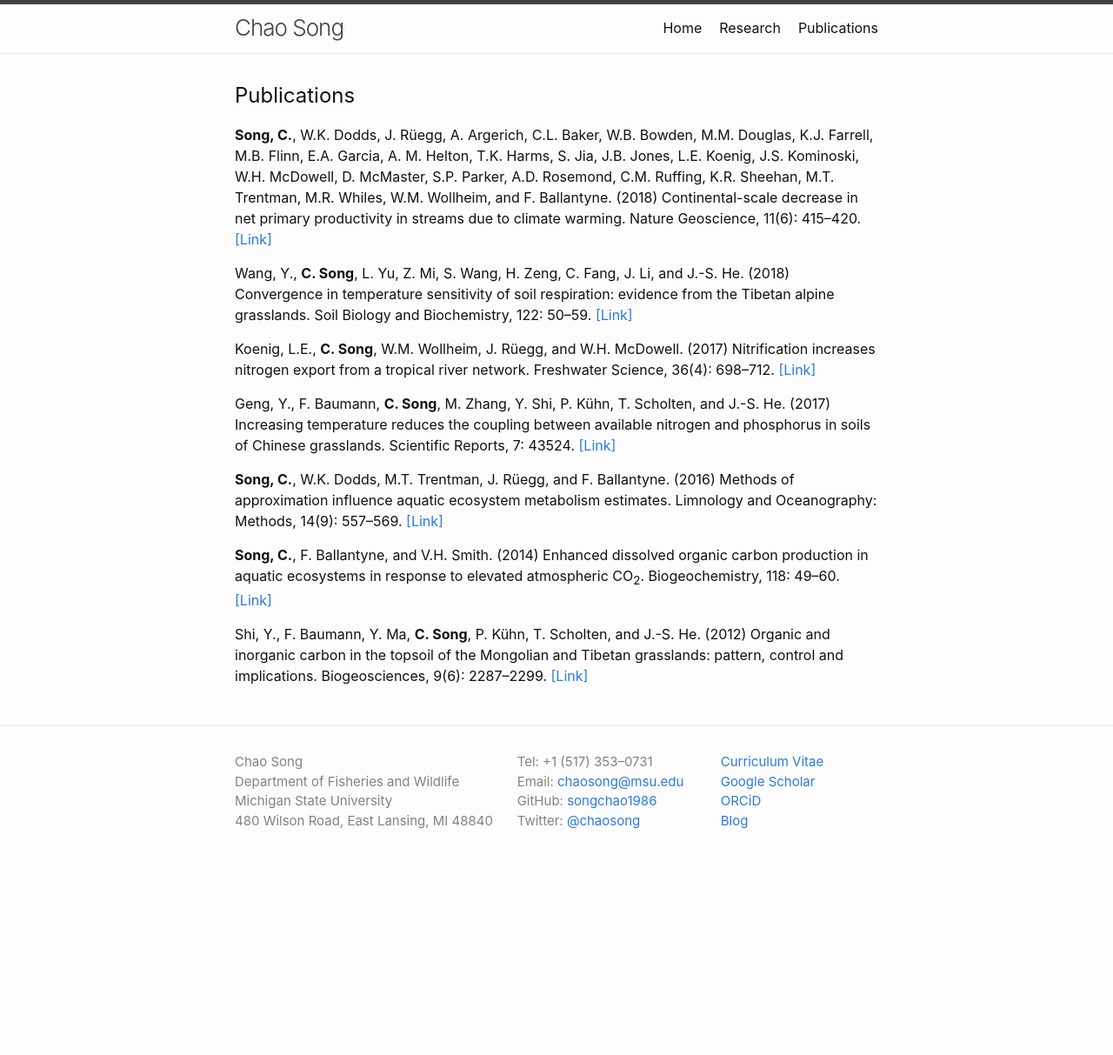
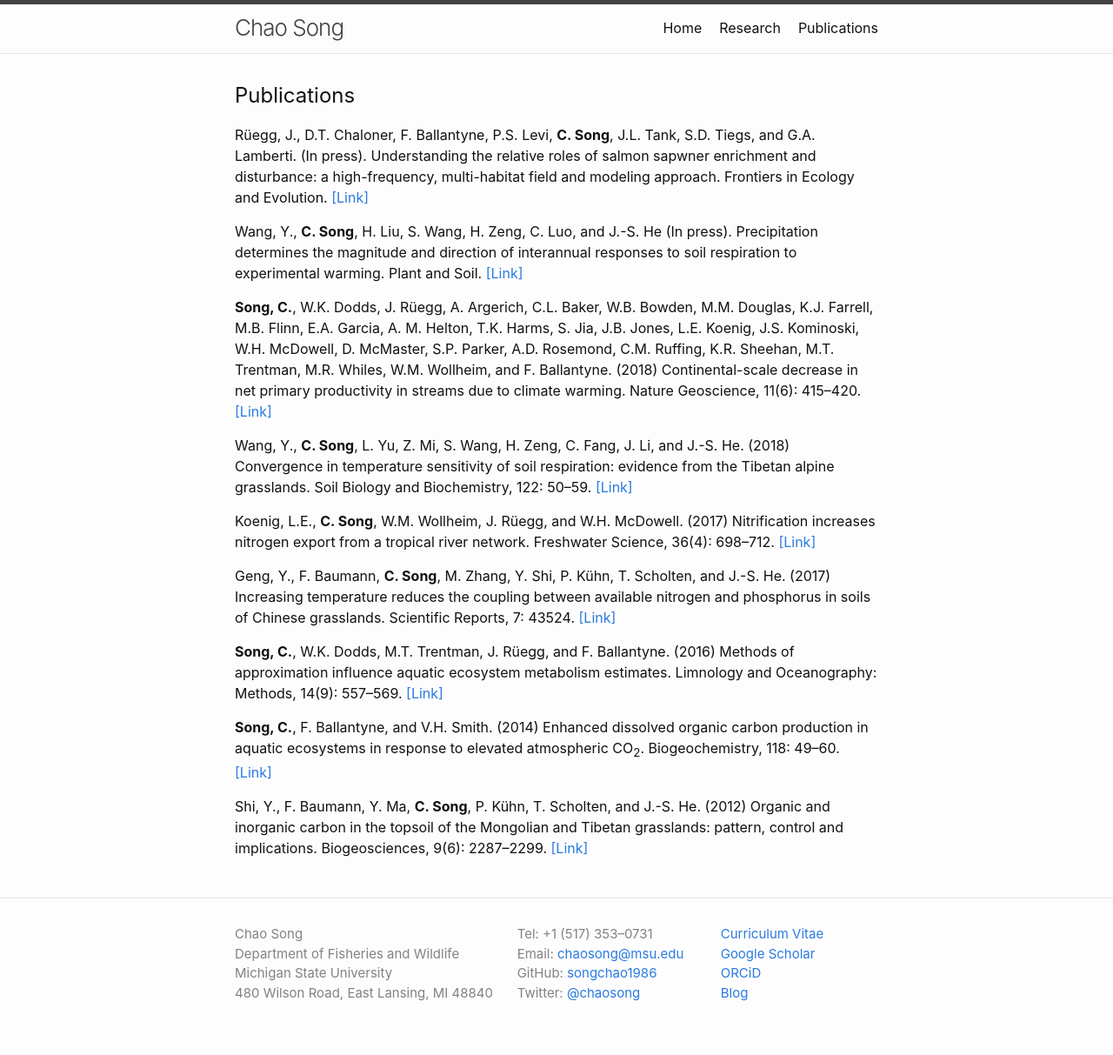
Before and after one commit to songchao1986/songchao1986.github.io, a Jekyll site: the page built from publications.md, in a window 1280 px wide. Shown: the whole page at 87% size. Built offline with Jekyll 4.4.1, drawn with Linux system fonts in a browser that asks for light colours; before the commit the page ends 1015 px from its top, so only the background shows below that.

Commit message:
Update publications.md

```diff
--- a/publications.md
+++ b/publications.md
@@ -5,6 +5,10 @@ permalink: /publications/
 ---
 
 ## Publications
+
+Rüegg, J., D.T. Chaloner, F. Ballantyne, P.S. Levi, **C. Song**, J.L. Tank, S.D. Tiegs, and G.A. Lamberti. (In press). Understanding the relative roles of salmon sapwner enrichment and disturbance: a high-frequency, multi-habitat field and modeling approach. Frontiers in Ecology and Evolution. [[Link]](https://www.frontiersin.org/articles/10.3389/fevo.2020.00019/full)
+
+Wang, Y., **C. Song**, H. Liu, S. Wang, H. Zeng, C. Luo, and J.-S. He (In press). Precipitation determines the magnitude and direction of interannual responses to soil respiration to experimental warming. Plant and Soil. [[Link]](https://link.springer.com/article/10.1007/s11104-020-04438-y)
 
 **Song, C.**, W.K. Dodds, J. Rüegg, A. Argerich, C.L. Baker, W.B. Bowden, M.M. Douglas, K.J. Farrell, M.B. Flinn, E.A. Garcia, A. M. Helton, T.K. Harms, S. Jia, J.B. Jones, L.E. Koenig, J.S. Kominoski, W.H. McDowell, D. McMaster, S.P. Parker, A.D. Rosemond, C.M. Ruffing, K.R. Sheehan, M.T. Trentman, M.R. Whiles, W.M. Wollheim, and F. Ballantyne. (2018) Continental-scale decrease in net primary productivity in streams due to climate warming. Nature Geoscience, 11(6): 415--420. [[Link]](https://www.nature.com/articles/s41561-018-0125-5)
 
```
